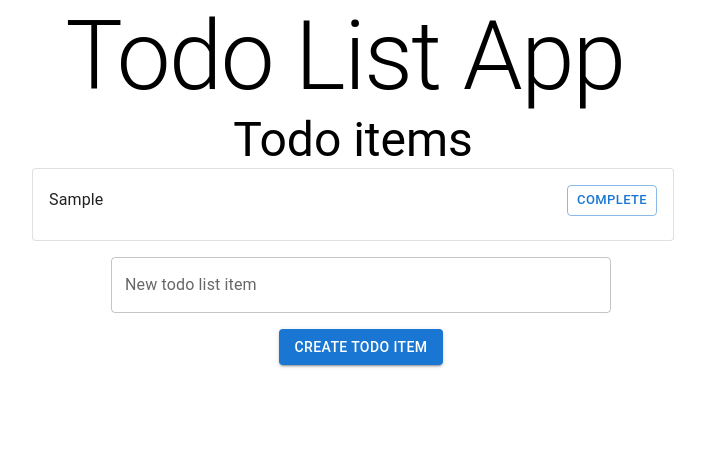
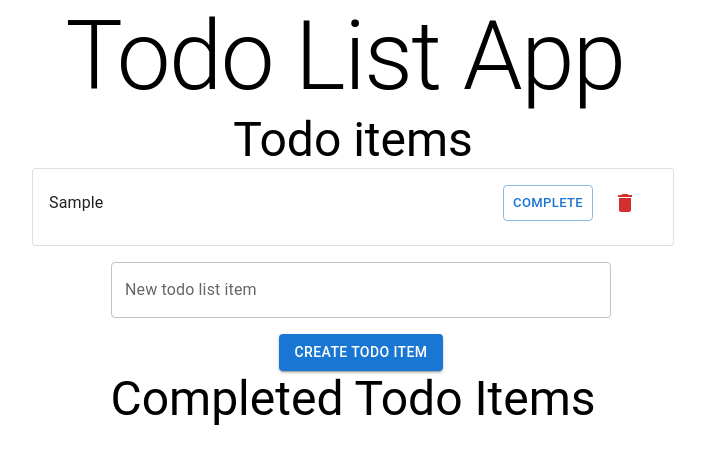
Before and after one commit to aesmeral/todo-list, a React (Create React App) app: page / in a window 1280 px wide. Both pictures are taken after typing "Sample" into the empty fields and a click on the button "CREATE TODO ITEM". Shown: the top 464 px of the page, without its empty margins (295-1000 px from the left). Built offline with nearby package versions, Linux system fonts and the light colour scheme.

Commit message:
create completed items list and delete function

```diff
--- a/package.json
+++ b/package.json
@@ -5,6 +5,7 @@
   "dependencies": {
     "@emotion/react": "^11.10.4",
     "@emotion/styled": "^11.10.4",
+    "@mui/icons-material": "^5.10.9",
     "@mui/material": "^5.10.9",
     "@testing-library/jest-dom": "^5.16.5",
     "@testing-library/react": "^13.4.0",
--- a/src/components/todo/Todo.jsx
+++ b/src/components/todo/Todo.jsx
@@ -9,14 +9,34 @@ const Todo = () => {
     const [completedItems, setCompletedItems] = useState([]);
 
     const completeItem = (item_index) => {
+        const newCompletedItem = todoItems[item_index];
+        setCompletedItems([...completedItems, newCompletedItem]);
         setTodoItems(todoItems.filter((_value, index) =>  index !== item_index));
+    }
+
+    const deleteItem = (item_index, completedList = false) => {
+        console.log('from completed list:', completedList);
+        if(completedList){
+            setCompletedItems(completedItems.filter((_value, index) => index !== item_index));
+        } else {
+            setTodoItems(todoItems.filter((_value, index) => index !== item_index));
+        }
     }
 
     const renderTodoItems = () => {
         return todoItems.map((title, index) => {
-            return <TodoItem title={title} action={() => completeItem(index)}/>
+            return <TodoItem title={title} completeItem={() => completeItem(index)} deleteItem={() => deleteItem(index)}/>
         })
     }
+
+    const renderCompletedList = () => {
+        return completedItems.map((title, index) => {
+            return <TodoItem title={title} completeItem={() => completeItem(index)} deleteItem={() => deleteItem(index, true)} completedList={true}/>
+        })
+    }
+
+    console.log(completedItems);
+
     return (
         <Grid container direction="column">
             <Typography variant="h3">
@@ -24,6 +44,10 @@ const Todo = () => {
             </Typography>
             {renderTodoItems()}
             <CreateTodo currentList={todoItems} create={setTodoItems}/>
+            <Typography variant="h3">
+                Completed Todo Items
+            </Typography>
+            {renderCompletedList()}
         </Grid>
     )
 }
--- a/src/components/todo/TodoItem.jsx
+++ b/src/components/todo/TodoItem.jsx
@@ -4,18 +4,33 @@ import CardContent from '@mui/material/CardContent';
 import Grid from '@mui/material/Grid';
 import Typography from '@mui/material/Typography';
 import Button from '@mui/material/Button';
+import DeleteIcon from '@mui/icons-material/Delete';
 
-const TodoItem = ({title, action}) => {
+const TodoItem = ({title, completeItem, deleteItem, completedList}) => {
+    console.log(completedList);
     return(
         <Card variant="outlined" sx={{width: '50%', m: 'auto'}}>
             <CardContent>
-                <Grid container alignItems="center" justifyContent="space-between">
-                    <Typography>{title}</Typography>
-                    <Button size="small" variant="outlined" onClick={action}>Complete</Button>
+                <Grid container direction="row" alignItems="center" justifyContent="space-between">
+                    <Grid item>
+                        <Typography>{title}</Typography>
+                    </Grid>
+                    <Grid item>
+                    <Grid container>
+                        {!completedList &&  <Button size="small" variant="outlined" onClick={completeItem}>Complete</Button> }
+                        <Button color="error" onClick={deleteItem}>
+                            <DeleteIcon />
+                        </Button>
+                    </Grid>
+                    </Grid>
                 </Grid>
             </CardContent>
         </Card>
     )
 }
 
+TodoItem.defaultProps = {
+    completedList: false,
+}
+
 export default TodoItem;
```
